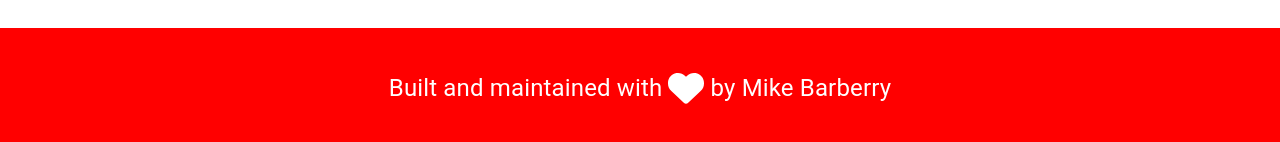
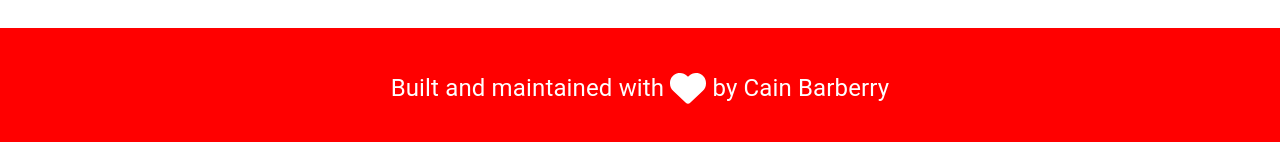
Before and after one commit to mbarberry/reactcasino, a Next.js app: page / in a window 1280 px wide. Shown: the part 652-794 px from the top of the page. Built offline with nearby package versions, Linux system fonts and the light colour scheme.

Commit message:
change name to cain

```diff
--- a/pages/index.js
+++ b/pages/index.js
@@ -12,7 +12,8 @@ export default function Home() {
         display: 'flex',
         justifyContent: 'space-between',
         flexDirection: 'column',
-      }}>
+      }}
+    >
       <Casino mobile={mobile} />
       <Box
         sx={{
@@ -24,13 +25,15 @@ export default function Home() {
           fontSize: '24px',
           color: 'white',
           fontWeight: '20px',
-        }}>
+        }}
+      >
         <p className='attribution'>Built and maintained with&nbsp;</p>
         <svg
           xmlns='http://www.w3.org/2000/svg'
           fill='white'
           height='1.5em'
-          viewBox='0 0 512 512'>
+          viewBox='0 0 512 512'
+        >
           <path d='M47.6 300.4L228.3 469.1c7.5 7 17.4 10.9 27.7 10.9s20.2-3.9 27.7-10.9L464.4 300.4c30.4-28.3 47.6-68 47.6-109.5v-5.8c0-69.9-50.5-129.5-119.4-141C347 36.5 300.6 51.4 268 84L256 96 244 84c-32.6-32.6-79-47.5-124.6-39.9C50.5 55.6 0 115.2 0 185.1v5.8c0 41.5 17.2 81.2 47.6 109.5z' />
         </svg>
         <p>&nbsp;by</p>
@@ -40,8 +43,9 @@ export default function Home() {
           className='attribution'
           href='https://github.com/mikebarberry'
           title="Mike's Github"
-          target='_blank'>
-          &nbsp;Mike Barberry
+          target='_blank'
+        >
+          &nbsp;Cain Barberry
         </Box>
       </Box>
     </Box>
```
